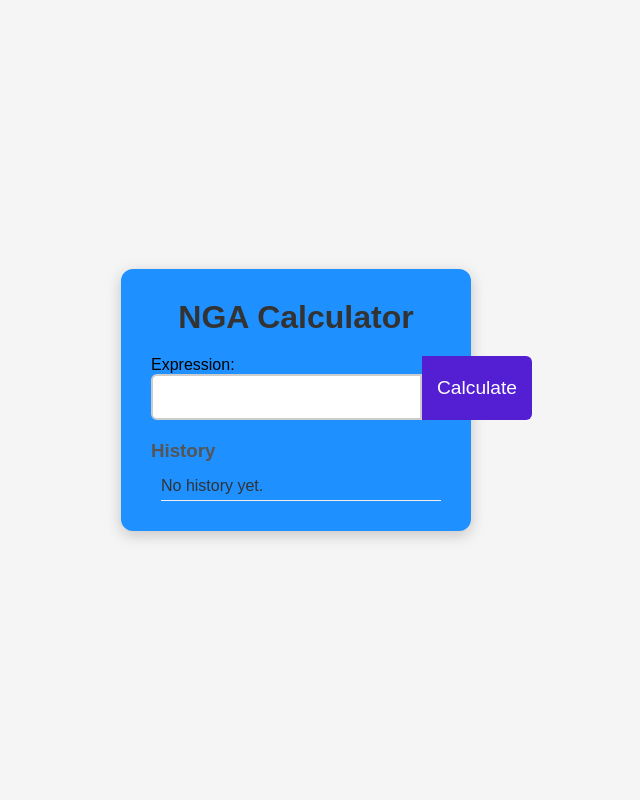
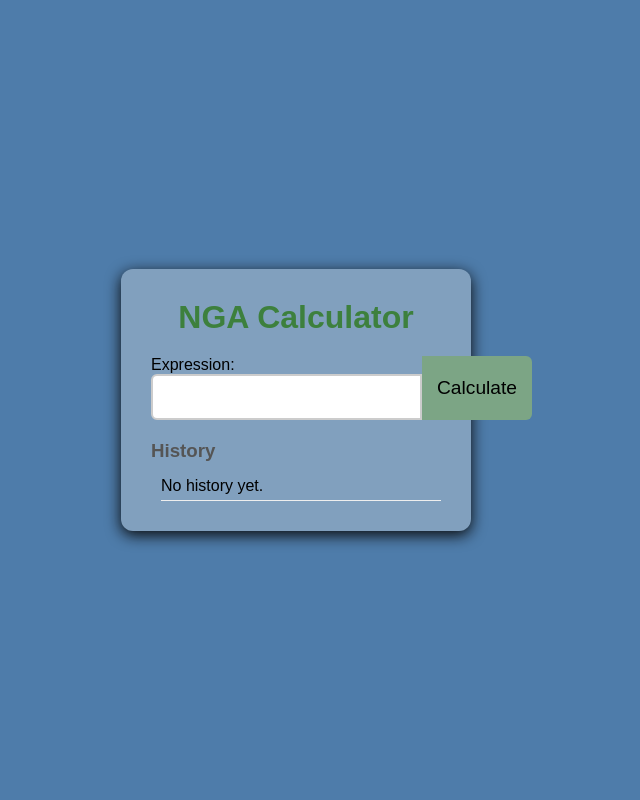
Before and after one commit to Ganza778/Capstone_Calculator_Project, a Django app: template calculator_project/calculator/templates/calculator/calculator.html in a window 1280 px wide. Shown: the whole page, without its empty margins (344-984 px from the left). Run offline with Django 5.2, Linux system fonts and the light colour scheme; the template is opened without the code that fills it: values named after a table or form of the project are taken from there, others are empty.

Commit message:
added some stylings to my style file

```diff
--- a/calculator_project/calculator/static/calculator/style.css
+++ b/calculator_project/calculator/static/calculator/style.css
@@ -12,15 +12,15 @@ body {
     justify-content: center;
     align-items: center;
     height: 100vh;
-    background-color: #f5f5f5;
+    background-color: rgb(78, 124, 170);
 }
 
 /* Calculator container */
 .calculator-container {
-    background-color: dodgerblue;
+    background-color: rgb(129, 160, 190);
     padding: 30px;
     border-radius: 12px;
-    box-shadow: 0 4px 15px rgba(0, 0, 0, 0.2);
+    box-shadow: 0 4px 15px rgb(8, 8, 8);
     width: 350px;
 }
 
@@ -28,7 +28,7 @@ body {
 .calculator-container h1 {
     text-align: center;
     margin-bottom: 20px;
-    color: #333;
+    color: rgb(61, 128, 61);
 }
 
 /* Form styling */
@@ -50,22 +50,22 @@ button {
     padding: 10px 15px;
     font-size: 1.2em;
     border: none;
-    background-color: #541ed3;
-    color: white;
+    background-color: rgb(124, 165, 133);
+    color: black;
     cursor: pointer;
     border-radius: 0 6px 6px 0;
     transition: background-color 0.2s;
 }
 
 button:hover {
-    background-color: #cf2945;
+    background-color: #2f5691;
 }
 
 /* Result display */
 h2 {
     text-align: center;
     margin-bottom: 20px;
-    color: #222;
+    color: #1d1b1b;
 }
 
 /* History list */
@@ -84,7 +84,7 @@ ul {
 ul li {
     padding: 5px 0;
     border-bottom: 1px solid #eee;
-    color: #333;
+    color: black;
 }
 
 /* Scrollbar styling for history */
```
Also changed, not shown: other parts of calculator_project/calculator/static/calculator/style.css (+2 -2 lines).
